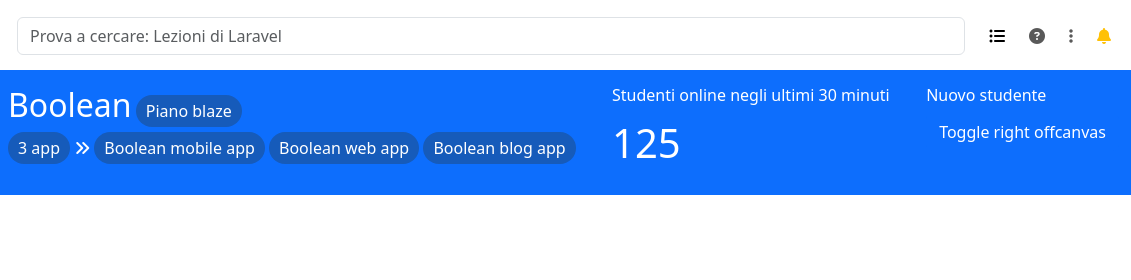
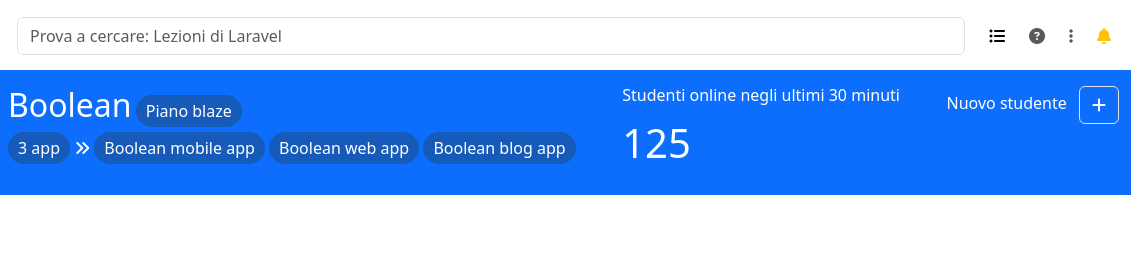
Before and after one commit to fracs31/html-css-bootstrap-dashboard, a plain HTML site: page index.html in a window 1280 px wide. Shown: the top 280 px of the page, 149-1280 px from the left. Drawn offline with nearby package versions, Linux system fonts and the light colour scheme.

Commit message:
START offcanvas content header

```diff
--- a/index.html
+++ b/index.html
@@ -169,18 +169,18 @@
                                 <!-- Colonna -->
                                 <div class="col-auto">
                                     <!-- Titolo -->
-                                    <h2 class="fs-6">Nuovo studente</h2>
+                                    <h2 class="fs-6 d-inline me-2">Nuovo studente</h2>
                                     <!-- Offcanvas -->
-                                    <button class="btn btn-primary" type="button" data-bs-toggle="offcanvas" data-bs-target="#offcanvasRight" aria-controls="offcanvasRight">
-                                        Toggle right offcanvas
+                                    <button class="btn btn-primary border" type="button" data-bs-toggle="offcanvas" data-bs-target="#offcanvasRight" aria-controls="offcanvasRight">
+                                        <i class="fa-solid fa-plus"></i>
                                     </button>
                                     <div class="offcanvas offcanvas-end" tabindex="-1" id="offcanvasRight" aria-labelledby="offcanvasRightLabel">
                                         <div class="offcanvas-header">
-                                            <h5 class="offcanvas-title" id="offcanvasRightLabel">Offcanvas right</h5>
+                                            <h5 class="offcanvas-title" id="offcanvasRightLabel">Inserisci un nuovo studente</h5>
                                             <button type="button" class="btn-close" data-bs-dismiss="offcanvas" aria-label="Close"></button>
                                         </div>
                                         <div class="offcanvas-body">
-                                            ...
+
                                         </div>
                                     </div>
                                 </div>
```
